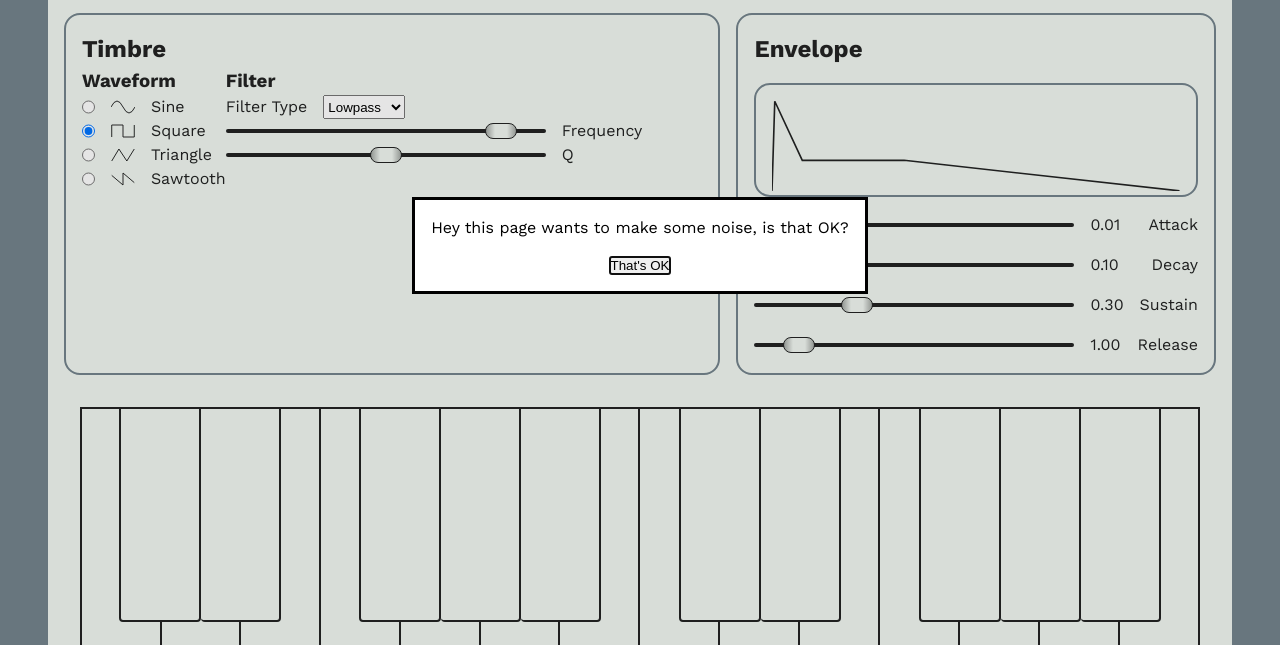
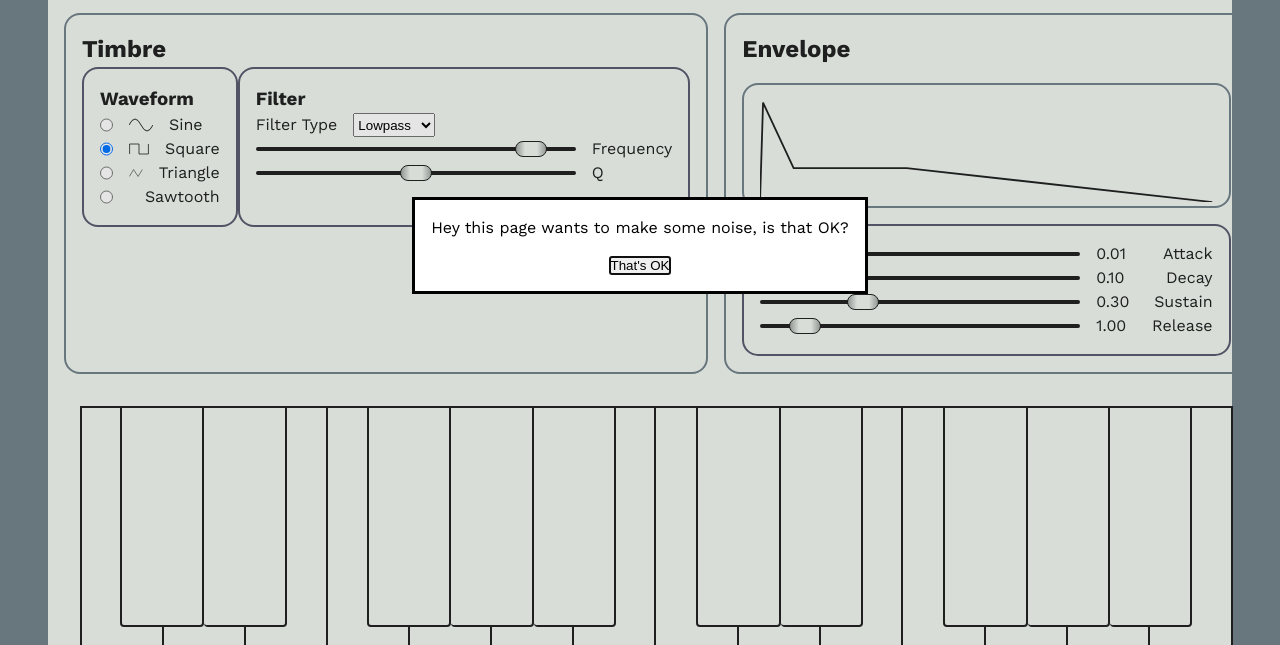
Before and after one commit to interface-design-and-development-master/instrument-example, a plain HTML site: page index.html in a window 1280 px wide. Shown: the part 155-800 px from the top of the page. Drawn offline with nearby package versions, Linux system fonts and the light colour scheme.

Commit message:
fixed size issue
i had to set the size of the value text explicitly, so made them 4ch given they have a set amount of decimal places

```diff
--- a/index.html
+++ b/index.html
@@ -144,6 +144,7 @@
             </svg>
         </div>
 
+        <div class="envelopeBox">
             <div class="envelopeInput">
                 <input type="range" name="attack" id="attack-slider" class="envelopeSlider" data-env="attack"
                        min="0" max="10" step="0.01">
@@ -171,6 +172,8 @@
                 <span id="release-value">0.00</span>
                 <label for="release-slider">Release</label>
             </div>
+        </div>
+
     </section>
 
     <section class="keyboardSection">
--- a/style.css
+++ b/style.css
@@ -111,6 +111,9 @@ label{
     label {
         margin-left: auto;
     }
+    span {
+        width: 4ch;
+    }
 }
 
 /*this holds the slider and the label*/
@@ -201,8 +204,12 @@ input[type="range"]:focus::-moz-range-thumb{
     border-radius: 1rem;
     padding: 0.25rem 1rem;
 }
-#adsr-svg-canvas{
 
+.envelopeBox, .waveformBox, .filterBox {
+    border: var(--border);
+    border-color: var(--col04);
+    border-radius: 1rem;
+    padding: 1rem;
 }
 
 fieldset{
```
Lines whose indentation alone changed are shown as unchanged.
